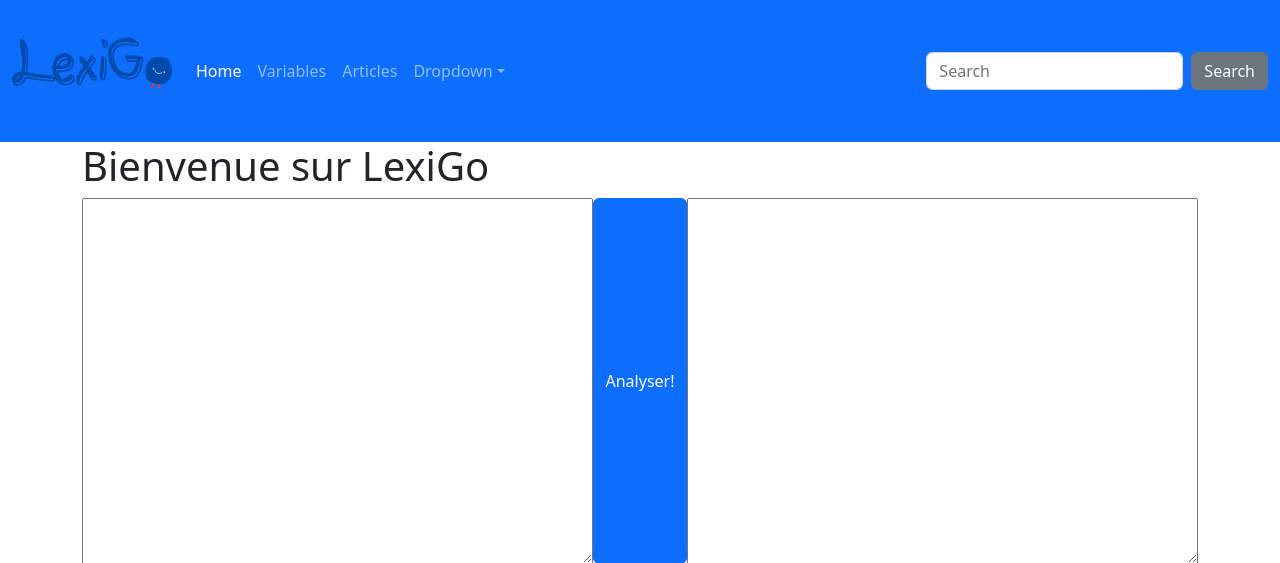
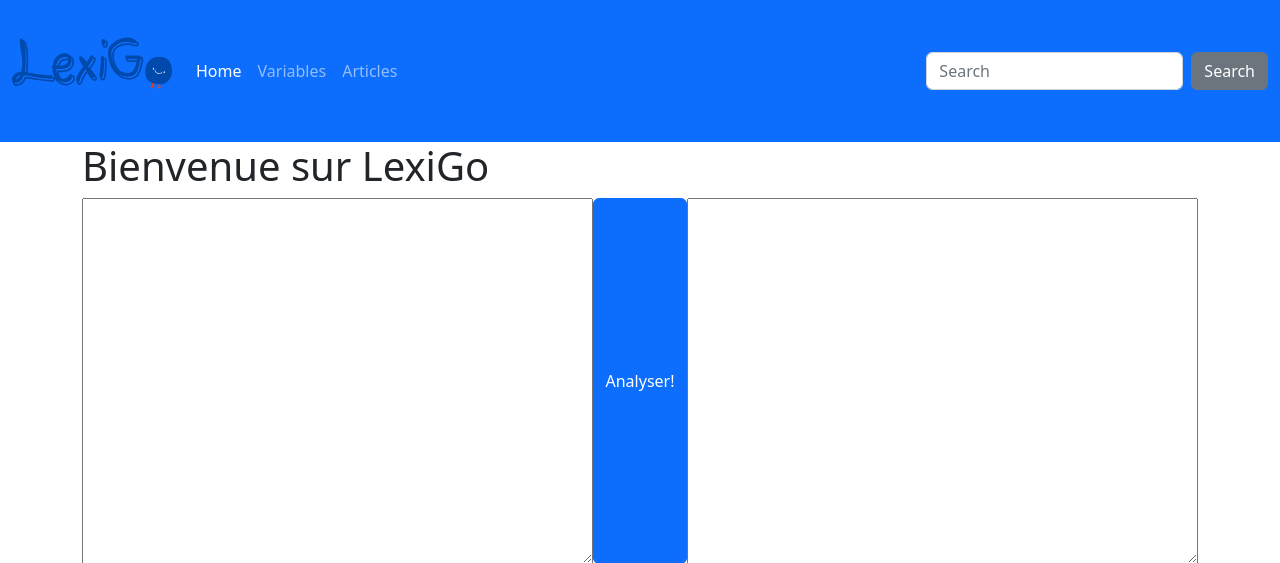
Before and after one commit to SymGo/lexi_go, a Django app: page / in a window 1280 px wide. Shown: the top 563 px of the page. Run offline with Django 4.2, Linux system fonts and the light colour scheme; some libraries are stand-ins or nearby versions.

Commit message:
some updates

```diff
--- a/templates/base.html
+++ b/templates/base.html
@@ -34,16 +34,7 @@
             <li class="nav-item">
                 <a class="nav-link" href="#">Articles</a>
             </li>
-            <li class="nav-item dropdown">
-                <a class="nav-link dropdown-toggle" data-bs-toggle="dropdown" href="#" role="button" aria-haspopup="true" aria-expanded="false">Dropdown</a>
-                <div class="dropdown-menu">
-                <a class="dropdown-item" href="#">Action</a>
-                <a class="dropdown-item" href="#">Another action</a>
-                <a class="dropdown-item" href="#">Something else here</a>
-                <div class="dropdown-divider"></div>
-                <a class="dropdown-item" href="#">Separated link</a>
-                </div>
-            </li>
+
             </ul>
             <form class="d-flex">
             <input class="form-control me-sm-2" type="text" placeholder="Search">
```
